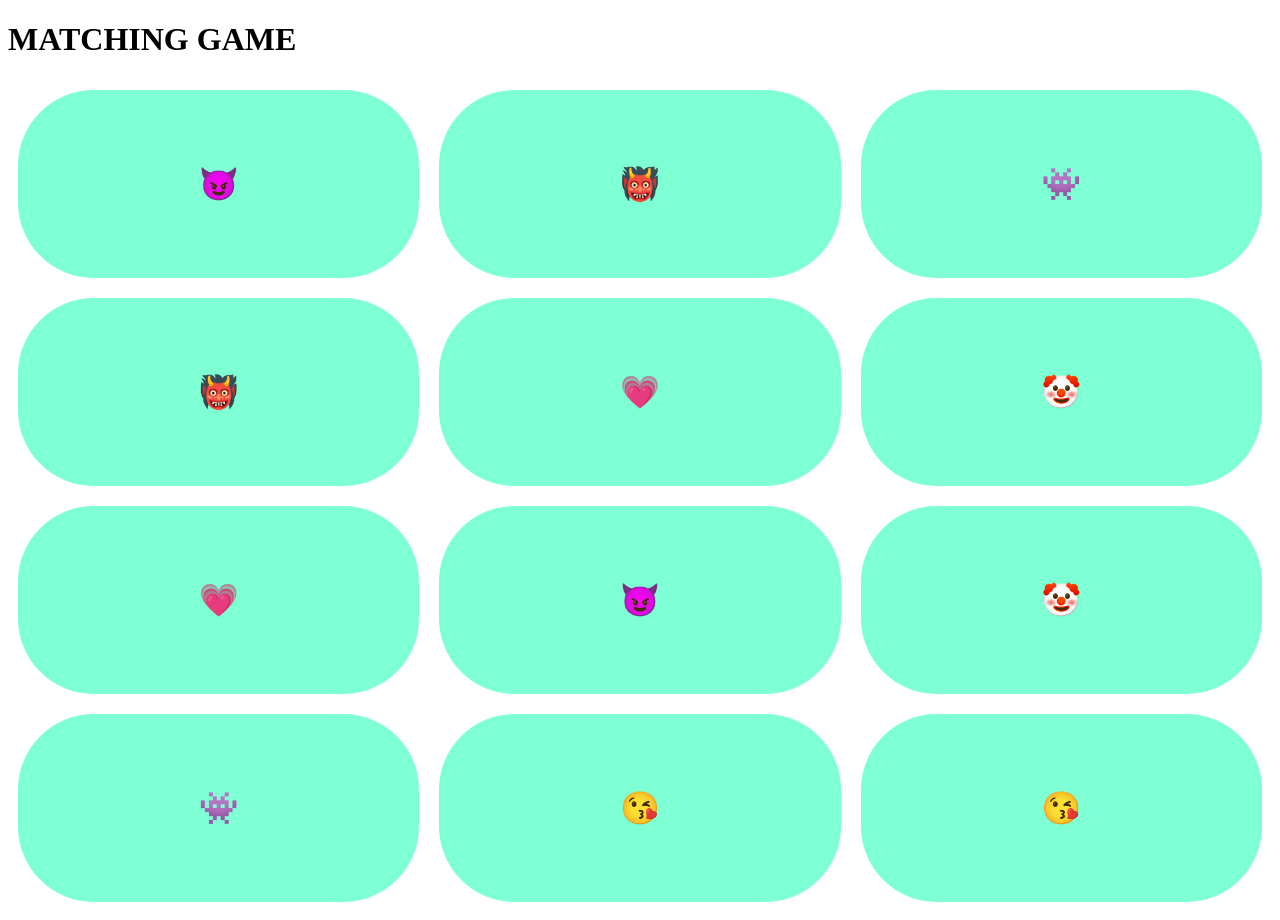
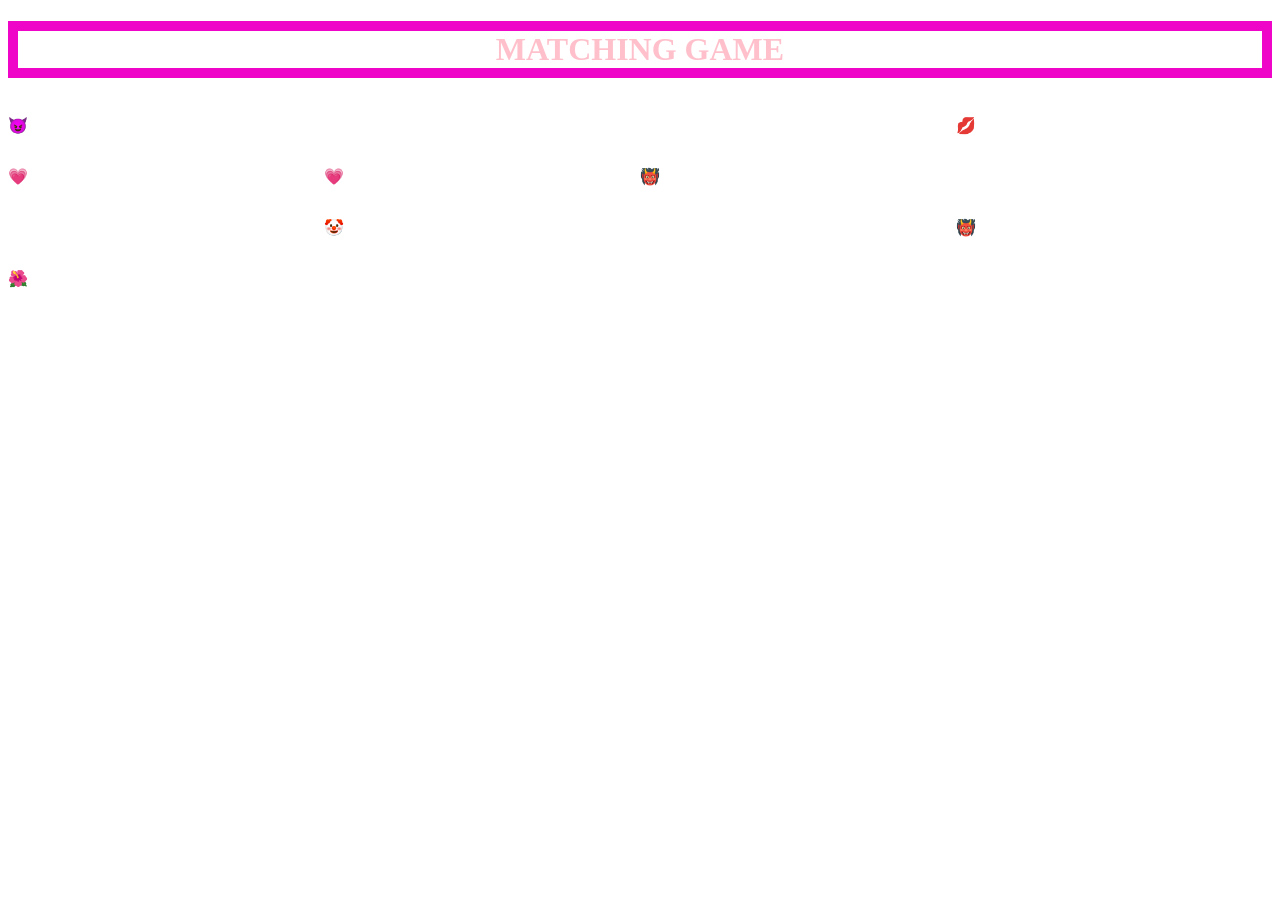
Before and after one commit to GracieLouFreebush22/Matching-Pairs-Game, a React (Create React App) app: page / in a window 1280 px wide. After the commit the page ends 800 px from the top, so only its background shows below. Built offline with nearby package versions, Linux system fonts and the light colour scheme; the HTML template or start-up script is replaced by a standard one.

Commit message:
added face down css but now sizing broken

```diff
--- a/src/components/Board.css
+++ b/src/components/Board.css
@@ -1,19 +1,36 @@
+/* body{
+    background-color: black;
+} */
+.title{
+    color:pink;
+    text-align: center;
+    border: 10px solid rgb(238, 5, 199);
+}
 .ctn-game-board {
   display: grid;
-  grid-template-columns: auto auto auto;
+  grid-template-columns: auto auto auto auto;
   grid-template-rows: auto auto auto auto;
+
 }
 
-.ctn-board-item {
-  background-color: aquamarine;
-  border-radius: 2cm;
-  font-size: xx-large;
-  margin: 10px;
-  padding: 75px;
-  text-align: center;
-  position: relative;
+.card {
+  background-color: rgb(238, 5, 199);
+  border: 10px solid red;
+  border-radius: 10%;
+  /* font-size: 6rem;
+  margin: 20px;
+  padding: 20px;
+  display: grid;
+  place-items:center;
+  aspect-ratio: 1; */
 }
 
-.ctn-board-item:hover {
-  background-color: aqua;
+.card:hover {
+  background-color: pink;
+  cursor:grab;
 }
+
+.faceDown{
+    background-color: purple;
+    opacity: 0.9;
+}
--- a/src/components/Board.tsx
+++ b/src/components/Board.tsx
@@ -1,20 +1,31 @@
-import { makeCards } from "../utils/makeCards";
+import { useState } from "react";
+import { CardI, makeCards } from "../utils/makeCards";
 import "./Board.css";
 
 export function Board(): JSX.Element {
   const allCards = makeCards();
   console.log(allCards);
 
+  const handleCardClick = () => {
+    console.log("card has been clicked")
+    // take the id of the card and ...
+    //switch the life property to faceUp
+    // update boardState to ...
+        // if gameState is non-clicked => update game state as one-click
+        //if gameState is one-clicked => update game state to two-clicked
+        //if game state is two-clicked => " you cannot do that"
+
+  }
+
   return (
     <>
-      <div>
-        <h1> MATCHING GAME </h1>
-      </div>
+    <h1 className= "title"> MATCHING GAME </h1>
+
       <div className="ctn-game-board">
         {allCards.map((card, i) => {
           return (
-            <div key={card.id} className="ctn-board-item">
-              {card.emoji}
+            <div key={card.id} className={`card${card.life}`}  onClick={() => handleCardClick()}>
+             {card.life === "faceUp" && <p>{card.emoji}</p>}
             </div>
           );
         })}
--- /dev/null
+++ b/src/components/CardView.tsx
@@ -0,0 +1,6 @@
+import { makeCards } from "../utils/makeCards"
+import { CardI, GameStateI } from "../utils/makeCards"
+
+export function CardView():JSX.Element{
+    return <></>
+}
--- a/src/utils/makeCards.ts
+++ b/src/utils/makeCards.ts
@@ -1,5 +1,5 @@
 export function makeCards(): CardI[] {
-  const emojis = ["💗", "👾", "😈", "🤡", "😘 ", "👹"];
+  const emojis = ["💗", "👾", "😈", "🤡", "👹", "💋", "🌺", "🐼"];
   const emojisBoard: string[] = [...emojis, ...emojis];
 
   return emojisBoard
@@ -11,14 +11,23 @@ function cardify(emoji: string, index: number): CardI {
   return {
     id: index + 1,
     emoji: emoji,
-    life: "faceDown",
+    life: Math.random() > 0.5 ? "faceDown": "faceUp"
   };
 }
 
 makeCards();
 
+export type Emoji= string;
+
 export interface CardI {
   id: number;
   life: "faceUp" | "faceDown" | "removed";
-  emoji: string;
+  emoji: Emoji;
 }
+
+export interface GameStateI {
+    cards: [] //16 cards
+    turnCount: number;
+    turnPhase: "none-clicked" | "one-clicked" | "two-clicked";
+    clickedCards: [] //zero, one, or two cards
+}
```
